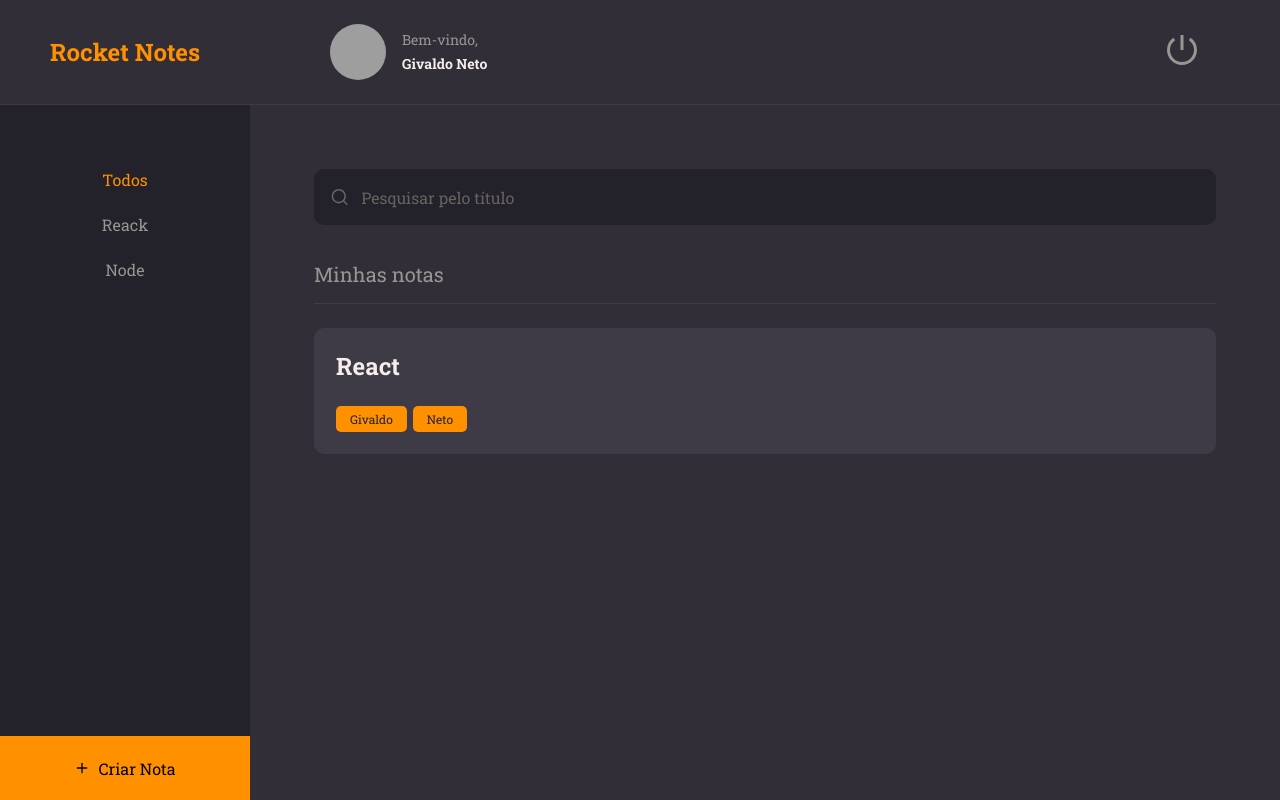
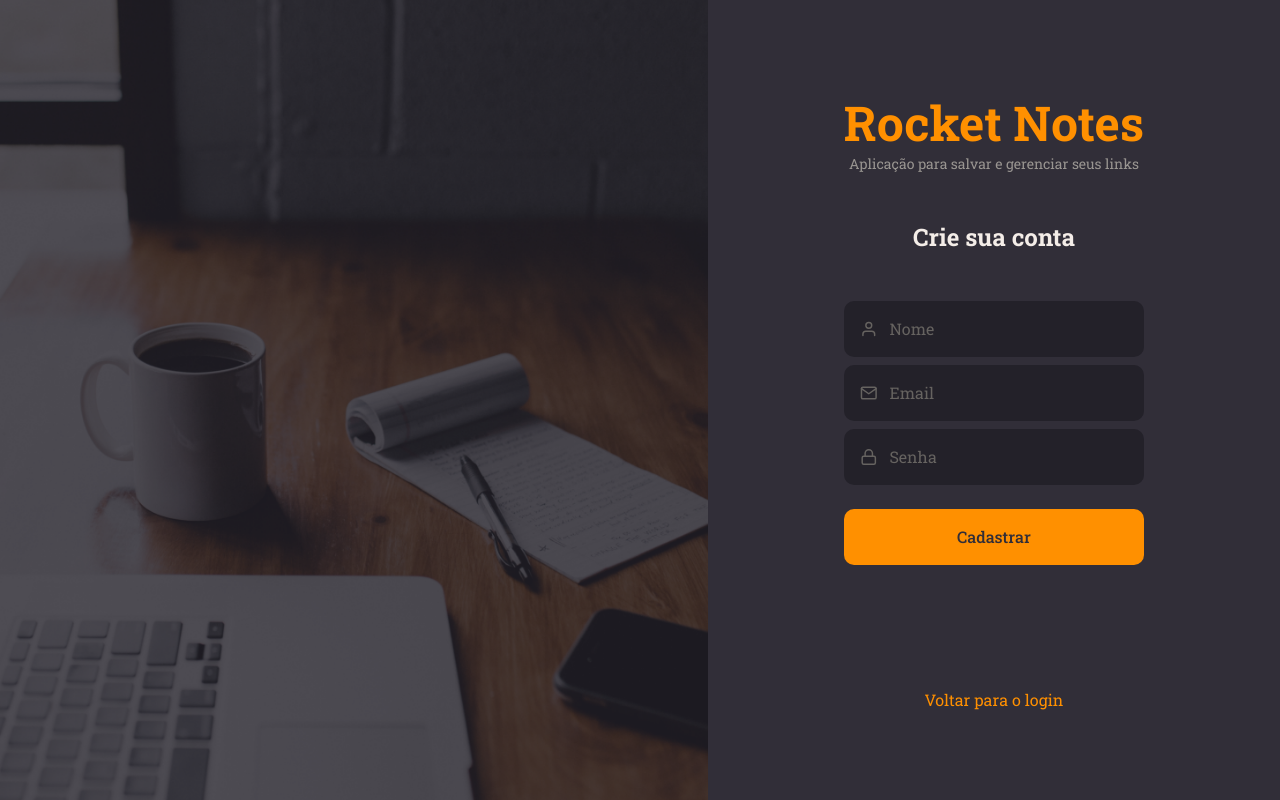
Before and after one commit to Givs/rocket-notes, a React (Vite) app: page / in a window 1280 px wide. Built offline with nearby package versions, Linux system fonts and the light colour scheme; grey boxes are pictures that could not be loaded.

Commit message:
:sparkles: feat: add signin and signup pages

```diff
--- a/src/main.jsx
+++ b/src/main.jsx
@@ -6,13 +6,13 @@
 import theme from './styles/theme'
 
 
-import { Home } from './pages/Home'
+import { SignUp } from './pages/SignUp'
 
 ReactDOM.createRoot(document.getElementById('root')).render(
   <React.StrictMode>
     <ThemeProvider theme={theme}>
       <GlobalStyles/>
-      <Home />
+      <SignUp />
     </ThemeProvider>
   </React.StrictMode>,
 )
--- /dev/null
+++ b/src/pages/SignIn/styles.js
@@ -0,0 +1,45 @@
+import styled from "styled-components";
+import bgImg from '../../assets/fundo.png'
+
+export const Container = styled.div`
+    height: 100vh;
+    display: flex;
+    align-items: stretch;
+`;
+
+export const Form = styled.form`
+    padding: 0 136px;
+    display: flex;
+    flex-direction: column;
+    justify-content: center;
+    align-items: center;
+    text-align: center;
+
+    > h1 {
+        font-size: 48px;
+        color: ${({ theme }) => theme.COLORS.ORANGE};
+    }
+
+    > h2 {
+        font-size: 24px;
+        margin-top: 84px;
+        margin-bottom: 24px;
+    }
+
+    > p {
+        font-size: 14px;
+        color: ${({ theme }) => theme.COLORS.GRAY_100}
+    }
+
+    > a {
+        margin-top: 124px;
+        color: ${({ theme }) => theme.COLORS.ORANGE}
+    }
+`;
+
+export const Background = styled.div`
+    flex: 1;
+    background: url(${bgImg}) no-repeat center center;
+    background-size: cover;
+
+`;
--- /dev/null
+++ b/src/pages/SignUp/index.jsx
@@ -0,0 +1,38 @@
+import { Container, Form, Background } from "./styles";
+import { FiUser, FiMail, FiLock } from 'react-icons/fi'
+
+import { Input } from '../../components/Input'
+import { Button } from '../../components/Button'
+
+export function SignUp(){
+    return (
+        <Container>
+            <Background/>
+            <Form>
+                <h1>Rocket Notes</h1>
+                <p>Aplicação para salvar e gerenciar seus links</p>
+                <h2>Crie sua conta</h2>
+                <Input
+                    placeholder="Nome"
+                    type="text"
+                    icon={FiUser}
+                />
+                <Input
+                    placeholder="Email"
+                    type="text"
+                    icon={FiMail}
+                />
+                <Input
+                    placeholder="Senha"
+                    type="password"
+                    icon={FiLock}
+                />
+                <Button title="Cadastrar"/>
+
+                <a href="#">
+                    Voltar para o login
+                </a>
+            </Form>
+        </Container>
+    )
+}
--- /dev/null
+++ b/src/pages/SignUp/styles.js
@@ -0,0 +1,44 @@
+import styled from "styled-components";
+import bgImg from '../../assets/fundo.png'
+
+export const Container = styled.div`
+    height: 100vh;
+    display: flex;
+    align-items: stretch;
+`;
+
+export const Form = styled.form`
+    padding: 0 136px;
+    display: flex;
+    flex-direction: column;
+    justify-content: center;
+    align-items: center;
+    text-align: center;
+
+    > h1 {
+        font-size: 48px;
+        color: ${({ theme }) => theme.COLORS.ORANGE};
+    }
+
+    > h2 {
+        font-size: 24px;
+        margin: 48px 0;
+    }
+
+    > p {
+        font-size: 14px;
+        color: ${({ theme }) => theme.COLORS.GRAY_100}
+    }
+
+    > a {
+        margin-top: 124px;
+        color: ${({ theme }) => theme.COLORS.ORANGE}
+    }
+`;
+
+export const Background = styled.div`
+    flex: 1;
+    background: url(${bgImg}) no-repeat center center;
+    background-size: cover;
+
+`;
```
Also changed, not shown: src/pages/SignIn/index.jsx (added, +34 -0 lines), src/assets/fundo.png (added).
